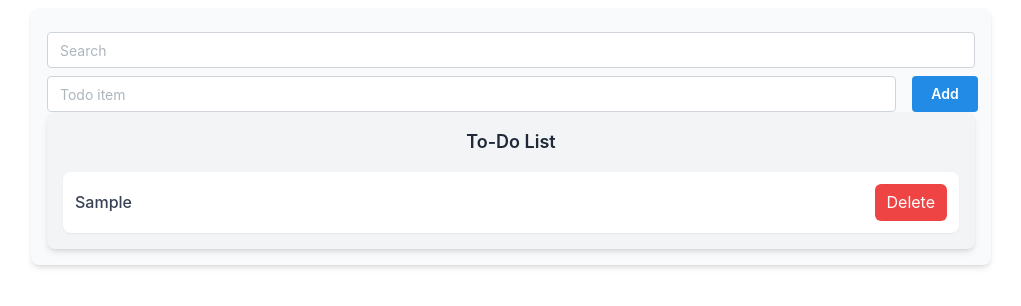
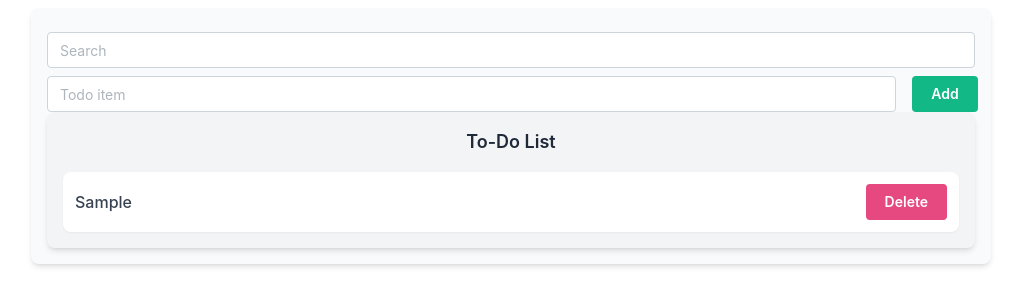
Before and after one commit to buddylalit/nextjs-todo, a Next.js app: page / in a window 1280 px wide. Both pictures are taken after typing "Sample" into the empty fields and a click on the button "Add". Shown: the top 306 px of the page, without its empty margins (129-1150 px from the left). Built offline with nearby package versions, Linux system fonts and the light colour scheme; no server answers.

Commit message:
updated mantine theme color

```diff
--- a/components/AddItem/index.tsx
+++ b/components/AddItem/index.tsx
@@ -31,10 +31,7 @@ export function AddItem({ onAdd }: AddItemProps) {
         />
       </Grid.Col>
       <Grid.Col span={{ base: 12, xs: 1 }}>
-        <Button
-          className="bg-indigo-500 text-white hover:bg-indigo-600 w-full"
-          onClick={handleAddItem}
-        >
+        <Button onClick={handleAddItem} color="teal">
           Add
         </Button>
       </Grid.Col>
--- a/components/ToDoItems/index.tsx
+++ b/components/ToDoItems/index.tsx
@@ -24,11 +24,7 @@ export function ToDoItems({ todos, onDelete }: ToDoItemsInterface) {
             className="flex justify-between items-center bg-white p-3 rounded-lg shadow-sm hover:shadow-md transition-shadow"
           >
             <span className="text-gray-700 font-medium">{todo.name}</span>
-            <Button
-              unstyled
-              className="bg-red-500 text-white px-3 py-1.5 rounded-md hover:bg-red-600 transition-colors"
-              onClick={() => onDelete?.(todo.id)}
-            >
+            <Button color="pink" onClick={() => onDelete?.(todo.id)}>
               Delete
             </Button>
           </li>
--- a/pages/_app.tsx
+++ b/pages/_app.tsx
@@ -2,7 +2,11 @@ import "styles/globals.css";
 import "@mantine/core/styles.css";
 import type { AppProps } from "next/app";
 
-import { createTheme, MantineProvider } from "@mantine/core";
+import {
+  MantineProvider,
+  MantineThemeOverride,
+  MantineTheme,
+} from "@mantine/core";
 import useMSWMockServer from "mocks/hooks";
 
 export default function App({ Component, pageProps }: AppProps) {
@@ -10,12 +14,28 @@ export default function App({ Component, pageProps }: AppProps) {
   if (shouldRender === false) {
     return null;
   }
-  const theme = createTheme({
-    /** Put your mantine theme override here */
-  });
+
+  // Define the custom theme with proper typing
+  const customTheme: MantineThemeOverride = {
+    components: {
+      Button: {
+        styles: (theme: MantineTheme) => ({
+          root: {
+            "&.delete-todo": {
+              backgroundColor: theme.colors.red[6],
+              color: theme.white,
+              "&:hover": {
+                backgroundColor: theme.colors.red[7],
+              },
+            },
+          },
+        }),
+      },
+    },
+  };
 
   return (
-    <MantineProvider withStaticClasses withGlobalClasses theme={theme}>
+    <MantineProvider withStaticClasses withGlobalClasses theme={customTheme}>
       <Component {...pageProps} />
     </MantineProvider>
   );
```
